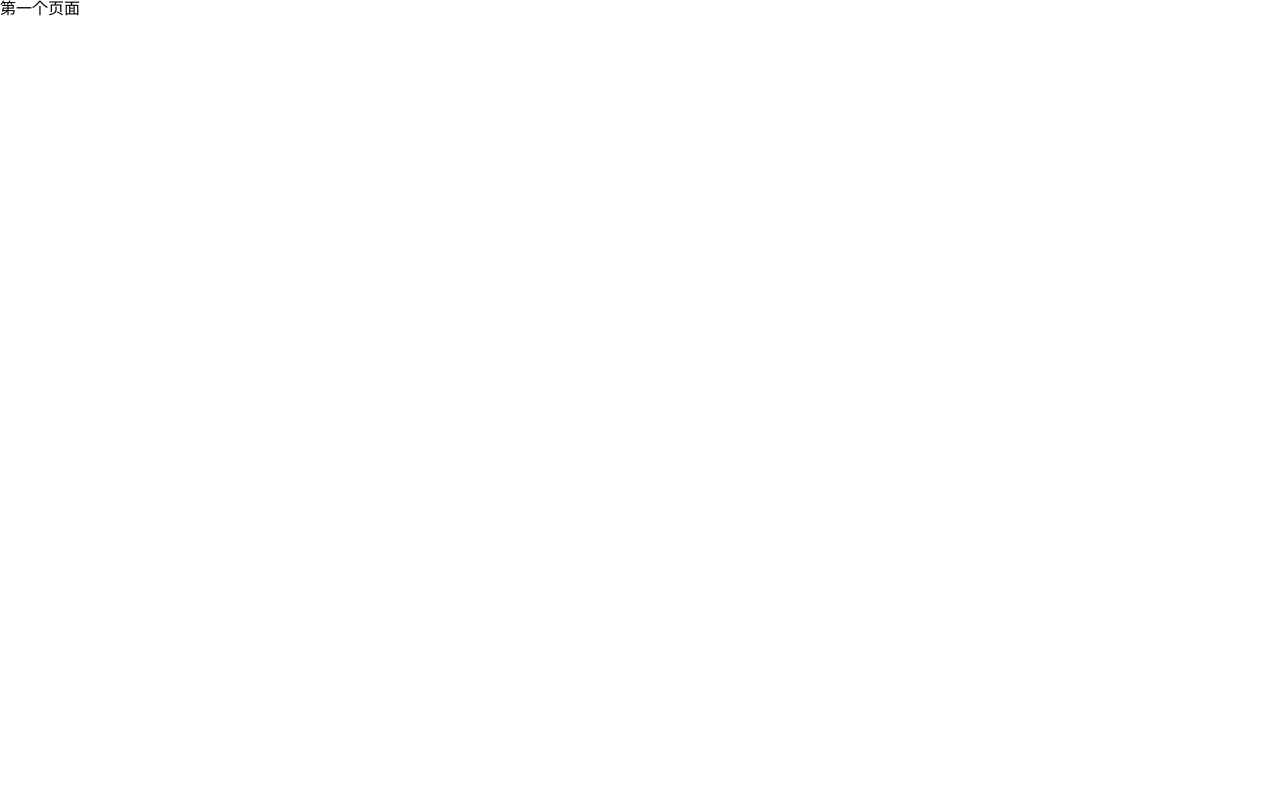
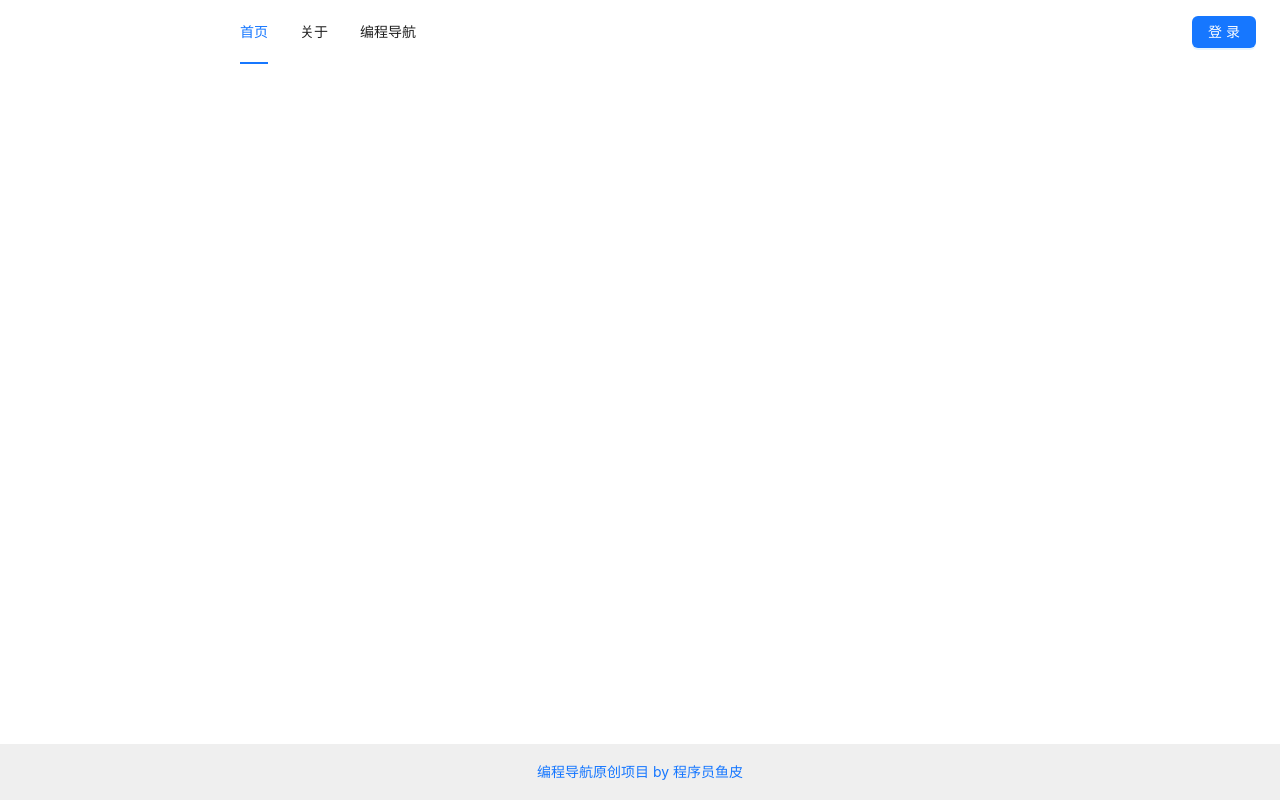
Before and after one commit to hhhhhhjs/NoCodeX-frontend, a Vue app: page / in a window 1280 px wide. Built offline with nearby package versions, Linux system fonts and the light colour scheme; no server answers.

Commit message:
feat:login 页面绘制&&接口调用

```diff
--- a/src/api/axios.ts
+++ b/src/api/axios.ts
@@ -30,7 +30,7 @@ instance.interceptors.response.use((res) => {
 
         useRouterInstance.push('/login')
     }
-    return res
+    return data
 },(error:Error) => {
     return Promise.reject(error)
 })
--- /dev/null
+++ b/src/components/layout/BasicLayout.vue
@@ -0,0 +1,32 @@
+<template>
+  <a-layout class="basic-layout">
+    <!-- 顶部导航栏 -->
+    <GlobalHeader />
+
+    <!-- 主要内容区域 -->
+    <a-layout-content class="main-content">
+      <router-view />
+    </a-layout-content>
+
+    <!-- 底部版权信息 -->
+    <GlobalFooter />
+  </a-layout>
+</template>
+
+<script setup lang="ts">
+import GlobalHeader from './GlobalHeader.vue'
+import GlobalFooter from './GlobalFooter.vue'
+</script>
+
+<style scoped>
+.basic-layout {
+  background: none;
+}
+
+.main-content {
+  max-width: 1200px;
+  padding: 24px;
+  background: white;
+  margin: 16px auto 56px;
+}
+</style>
--- /dev/null
+++ b/src/components/layout/GlobalFooter.vue
@@ -0,0 +1,38 @@
+<template>
+  <a-layout-footer class="footer">
+    <div class="footer-content">
+      <p class="copyright">
+        <a
+          href="https://www.codefather.cn"
+          target="_blank"
+          rel="noopener noreferrer"
+          class="author-link"
+        >
+          编程导航原创项目 by 程序员鱼皮
+        </a>
+      </p>
+    </div>
+  </a-layout-footer>
+</template>
+
+<script setup lang="ts">
+// 无需额外的响应式数据
+</script>
+
+<style scoped>
+.footer {
+  background: #efefef;
+  text-align: center;
+  padding: 20px;
+  position: fixed;
+  bottom: 0;
+  left: 0;
+  right: 0;
+}
+
+.copyright {
+  margin: 0;
+  color: #666;
+  font-size: 14px;
+}
+</style>
--- /dev/null
+++ b/src/components/layout/GlobalHeader.vue
@@ -0,0 +1,100 @@
+<template>
+  <a-layout-header class="header">
+    <a-row :wrap="false">
+      <!-- 左侧：Logo和标题 -->
+      <a-col flex="200px">
+        <RouterLink to="/">
+          <div class="header-left">
+
+          </div>
+        </RouterLink>
+      </a-col>
+      <!-- 中间：导航菜单 -->
+      <a-col flex="auto">
+        <a-menu
+          v-model:selectedKeys="selectedKeys"
+          mode="horizontal"
+          :items="menuItems"
+          @click="handleMenuClick"
+        />
+      </a-col>
+      <!-- 右侧：用户操作区域 -->
+      <a-col>
+        <div class="user-login-status">
+          <a-button type="primary">登录</a-button>
+        </div>
+      </a-col>
+    </a-row>
+  </a-layout-header>
+</template>
+
+<script setup lang="ts">
+import { h, ref } from 'vue'
+import { useRouter } from 'vue-router'
+import type { MenuProps } from 'ant-design-vue'
+
+const router = useRouter()
+// 当前选中菜单
+const selectedKeys = ref<string[]>(['/'])
+// 监听路由变化，更新当前选中菜单
+router.afterEach((to, from, next) => {
+  selectedKeys.value = [to.path]
+})
+
+// 菜单配置项
+const menuItems = ref([
+  {
+    key: '/',
+    label: '首页',
+    title: '首页',
+  },
+  {
+    key: '/about',
+    label: '关于',
+    title: '关于我们',
+  },
+  {
+    key: 'others',
+    label: h('a', { href: 'https://www.codefather.cn', target: '_blank' }, '编程导航'),
+    title: '编程导航',
+  },
+])
+
+// 处理菜单点击
+const handleMenuClick: MenuProps['onClick'] = (e) => {
+  const key = e.key as string
+  selectedKeys.value = [key]
+  // 跳转到对应页面
+  if (key.startsWith('/')) {
+    router.push(key)
+  }
+}
+</script>
+
+<style scoped>
+.header {
+  background: #fff;
+  padding: 0 24px;
+}
+
+.header-left {
+  display: flex;
+  align-items: center;
+  gap: 12px;
+}
+
+.logo {
+  height: 48px;
+  width: 48px;
+}
+
+.site-title {
+  margin: 0;
+  font-size: 18px;
+  color: #1890ff;
+}
+
+.ant-menu-horizontal {
+  border-bottom: none !important;
+}
+</style>
--- a/src/router/index.ts
+++ b/src/router/index.ts
@@ -1,19 +1,13 @@
 import { createRouter, createWebHistory } from 'vue-router'
-import Hello from '../views/hello.vue'
+import login from '@/views/login.vue'
 
 const routes = [
     {
         path: '/',
         name: 'home',
-        component: Hello
+        component: login
     },
-    {
-        path: '/second',
-        name: 'second',
-        component: () => import('../views/second.vue')
-    }
 ]
-
 
 const router = createRouter({
     history: createWebHistory(),
--- a/src/views/hello.vue
+++ /dev/null
@@ -1,14 +0,0 @@
-<template>
-<div @click="toSecond">
-    第一个页面
-</div>
-</template>
-
-<script setup lang="ts">
-import { useRouter } from 'vue-router';
-const router = useRouter()
-const toSecond = () => {
-    router.push('/second')
-}
-
-</script>
--- /dev/null
+++ b/src/views/login.vue
@@ -0,0 +1,15 @@
+<script setup lang="ts">
+import BasicLayout from '@/components/layout/BasicLayout.vue'
+import axios from '@/api/axios';
+
+axios.get('/api/health/').then((res) => {
+    console.log('第一个请求', res)
+})
+</script>
+
+<template>
+  <BasicLayout />
+</template>
+
+<style>
+</style>
--- a/src/views/second.vue
+++ /dev/null
@@ -1,5 +0,0 @@
-<template>
-    <div>第二个</div>
-</template>
-
-<script setup lang="ts"></script>
```
